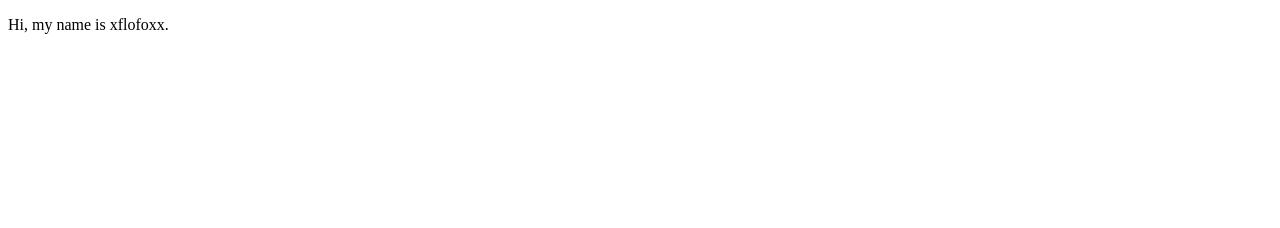
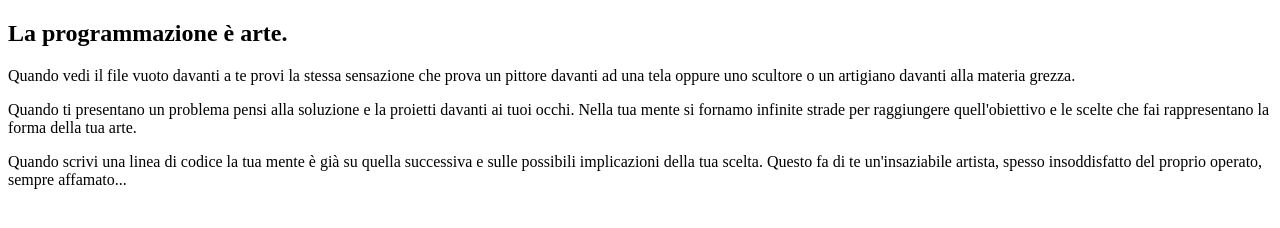
Before and after one commit to Xflofoxx/xflofoxx.github.io, a plain HTML site: page index.html in a window 1280 px wide. Drawn offline with Linux system fonts and the light colour scheme.

Commit message:
Update index.html

```diff
--- a/index.html
+++ b/index.html
@@ -1,6 +1,20 @@
 <!DOCTYPE html>
 <html>
+  <head>
+    <title>xflofoxx - Software developer engineer</title>
+  </head>
 <body>
-<p>Hi, my name is xflofoxx.</p>
+  <section>
+<h1>La programmazione è arte.</h1>
+<p>Quando vedi il file vuoto davanti a te provi la stessa sensazione che prova un pittore davanti ad una
+tela oppure uno scultore o un artigiano davanti alla materia grezza.</p>
+<p>Quando ti presentano un problema pensi alla soluzione e la proietti davanti ai tuoi occhi. Nella tua mente si fornamo infinite strade
+per raggiungere quell'obiettivo e le scelte che fai rappresentano la forma della tua arte.</p>
+<p>Quando scrivi una linea di codice la tua mente è già su quella successiva e sulle possibili implicazioni della tua scelta. Questo
+fa di te un'insaziabile artista, spesso insoddisfatto del proprio operato, sempre affamato...</p>
+</section>
+<section>
+<h1></h1>
+</section>
 </body>
 </html>
```
